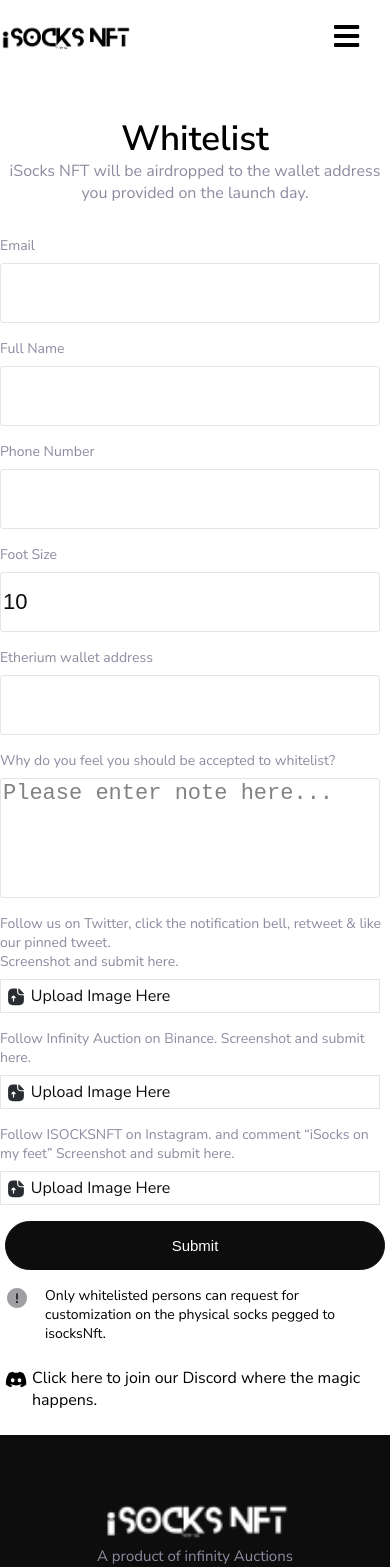
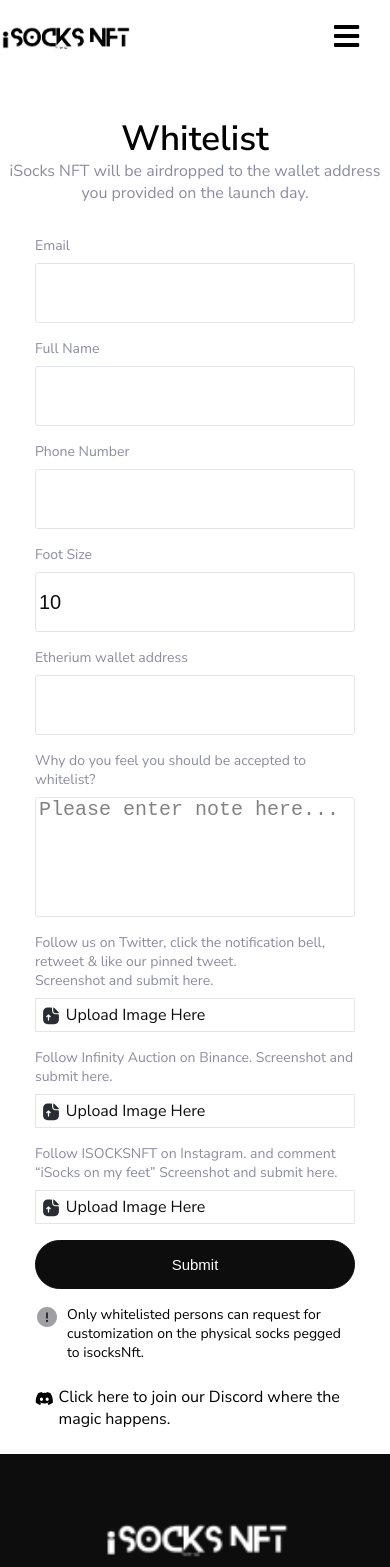
Before and after one commit to iSocks-NFTs/isocks.ai, a Next.js app: page /join-whitelist in a window 390 px wide. Shown: the top 1567 px of the page. Built offline with nearby package versions, Linux system fonts and the light colour scheme.

Commit message:
fixed width while responsive

```diff
--- a/components/JoinWhiteListForm/joinWhiteList.js
+++ b/components/JoinWhiteListForm/joinWhiteList.js
@@ -35,11 +35,12 @@ export const Form = styled.form`
 
 export const Input = styled.input`
   height: ${(props) => (props.height ? props.height : "60px")};
-  width: clamp(250px, 380px, 450px);
+  width: clamp(250px, 320px, 450px);
   background-color: #fff;
   color: var(--primary-brand);
+  padding: 0 3px;
   border: 0.933743px solid #e3e6e8;
-  font-size: 22px;
+  font-size: 20px;
   border-radius: 3px;
   :focus {
     outline: var(--primary-brand);
@@ -48,11 +49,12 @@ export const Input = styled.input`
 
 export const TextArea = styled.textarea`
   height: ${(props) => (props.height ? props.height : "120px")};
-  width: clamp(250px, 380px, 450px);
+  width: clamp(250px, 320px, 450px);
   background-color: #fff;
   color: var(--primary-brand);
   border: 0.933743px solid #e3e6e8;
-  font-size: 22px;
+  padding: 0 3px;
+  font-size: 20px;
   border-radius: 3px;
   :focus {
     outline: var(--primary-brand);
@@ -62,6 +64,7 @@ export const TextArea = styled.textarea`
   }
   resize: none;
 `;
+
 export const FormGroup = styled.div`
   display: flex;
   flex-direction: column;
@@ -72,13 +75,16 @@ export const Button = styled.button`
   background-color: var(--primary-brand);
   padding: 15px 50px;
   font-size: 15px;
-  width: clamp(250px, 380px, 450px);
+  width: clamp(250px, 320px, 450px);
   color: #fff;
   border-radius: 30px;
   transition: 0.7s;
+  margin: 0 auto;
   border: 1px solid var(--primary-brand);
   :hover {
+    cursor: pointer;
     color: var(--primary-brand);
+    background-color: #fff;
     border: 1px solid var(--primary-brand);
   }
 `;
@@ -87,13 +93,13 @@ export const Label = styled.label`
   font-weight: 400;
   font-size: 14px;
   color: var(--subtle-text);
-  width: clamp(250px, 390px, 450px);
+  width: clamp(250px, 320px, 450px);
 `;
 
 export const UploadLabel = styled.label`
   border: 1px solid #e3e6e8;
   color: var(--primary-brand);
-  width: clamp(250px, 380px, 450px);
+  width: clamp(250px, 320px, 450px);
   padding: 5px;
   cursor: pointer;
   display: flex;
@@ -105,7 +111,7 @@ export const UploadLabel = styled.label`
 export const Uploaded = styled.div`
   border: 1px solid #e3e6e8;
   color: var(--primary-brand);
-  width: clamp(250px, 380px, 450px);
+  width: clamp(250px, 320px, 450px);
   padding: 5px;
   cursor: pointer;
   display: flex;
@@ -118,8 +124,8 @@ export const JoinDiscord = styled.div`
   display: flex;
   column-gap: 0.3rem;
   justify-content: center;
-  margin:1.5rem auto;
-  width: clamp(250px, 380px, 450px);
+  margin: 1.5rem auto;
+  width: clamp(250px, 320px, 450px);
 `;
 
 export const JoinDiscordText = styled.a``;
@@ -138,9 +144,9 @@ export const Icon = styled.img``;
 export const Terms = styled.span`
   display: flex;
   align-items: flex-start;
-  width: clamp(250px, 380px, 450px);
-  column-gap: 1rem;
-  margin:1rem auto;
-  font-size:14px;
+  width: clamp(250px, 320px, 450px);
+  column-gap: 0.5rem;
+  margin: 1rem auto;
+  font-size: 14px;
   justify-content: center;
 `;
```
